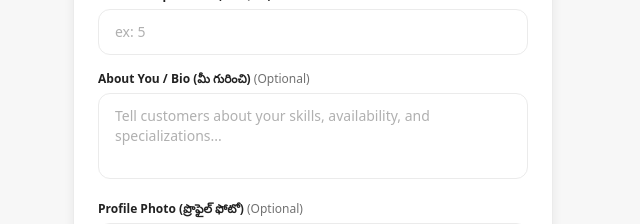
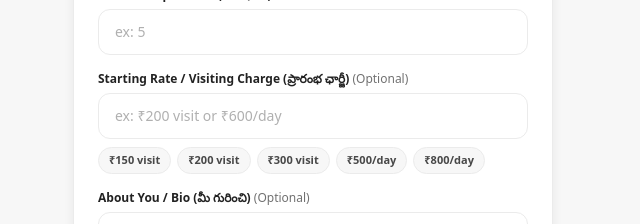
Before and after one commit to ManoharBarma/work-adda, a Next.js app: page /register in a window 1280 px wide. Shown: the part 634-858 px from the top of the page, without its empty margins (327-967 px from the left). Built offline with nearby package versions, Linux system fonts and the light colour scheme; no server answers; the database is empty.

Commit message:
feat: add optional starting rate / visiting charge field and display

```diff
--- a/src/app/admin/worker/[id]/edit/EditWorkerForm.tsx
+++ b/src/app/admin/worker/[id]/edit/EditWorkerForm.tsx
@@ -4,6 +4,8 @@ import { useState, useTransition } from "react";
 import { updateWorkerAdmin } from "@/app/actions/worker";
 import { useRouter } from "next/navigation";
 import { ProfilePhotoField, WorkPhotosField } from "@/components/ImageUpload";
+import VisitingChargeField from "@/components/VisitingChargeField";
+import { parseWorkerBio } from "@/lib/workerBio";
 import {
   ALL_SIRCILLA_NAME_EN,
   ALL_SIRCILLA_NAME_TE,
@@ -33,6 +35,7 @@ export default function EditWorkerForm({ worker, categories, localities }: { wor
   };
 
   const defaultCategorySlugs = worker.categories?.map((c: any) => c.slug) || [];
+  const { visitingCharge, cleanBio } = parseWorkerBio(worker.bio);
 
   return (
     <form action={handleSubmit} className="bg-white p-6 sm:p-8 rounded-2xl border border-[#EBEBEB] shadow-[0_2px_8px_rgba(0,0,0,0.04)] space-y-6">
@@ -147,6 +150,8 @@ export default function EditWorkerForm({ worker, categories, localities }: { wor
         </div>
       </div>
 
+      <VisitingChargeField initialValue={visitingCharge || ""} />
+
       {/* Bio */}
       <div>
         <label className="block text-xs font-semibold text-[#484848] mb-1.5">
@@ -155,7 +160,7 @@ export default function EditWorkerForm({ worker, categories, localities }: { wor
         <textarea
           name="bio"
           rows={3}
-          defaultValue={worker.bio || ""}
+          defaultValue={cleanBio}
           className="w-full bg-[#F7F7F7] border border-[#EBEBEB] px-3.5 py-2.5 rounded-xl text-sm text-[#222222] placeholder:text-[#B0B0B0] focus:outline-none focus:bg-white focus:border-[#222222] transition resize-none"
         ></textarea>
       </div>
--- a/src/app/admin/worker/new/AdminAddWorkerForm.tsx
+++ b/src/app/admin/worker/new/AdminAddWorkerForm.tsx
@@ -4,6 +4,7 @@ import { useState } from "react";
 import { useRouter } from "next/navigation";
 import { adminRegisterWorker } from "@/app/actions/worker";
 import { ProfilePhotoField, WorkPhotosField } from "@/components/ImageUpload";
+import VisitingChargeField from "@/components/VisitingChargeField";
 import {
   ALL_SIRCILLA_NAME_EN,
   ALL_SIRCILLA_NAME_TE,
@@ -230,6 +231,9 @@ export default function AdminAddWorkerForm({ categories, localities }: { categor
         </div>
       )}
 
+      {/* Visiting Charge */}
+      <VisitingChargeField />
+
       {/* Bio */}
       <div>
         <label className="block text-xs font-semibold text-[#484848] mb-1">
--- a/src/app/register/RegisterForm.tsx
+++ b/src/app/register/RegisterForm.tsx
@@ -4,6 +4,7 @@ import Link from "next/link";
 import { useState, useTransition } from "react";
 import { registerWorker } from "@/app/actions/worker";
 import { ProfilePhotoField, WorkPhotosField } from "@/components/ImageUpload";
+import VisitingChargeField from "@/components/VisitingChargeField";
 import {
   ALL_SIRCILLA_NAME_EN,
   ALL_SIRCILLA_NAME_TE,
@@ -275,6 +276,8 @@ export default function RegisterForm({ categories, localities }: { categories: a
             />
           </div>
 
+          <VisitingChargeField />
+
           <div>
             <label className="block text-xs font-bold text-[#222222] mb-1.5">
               About You / Bio (మీ గురించి) <span className="text-xs font-normal text-[#717171]">(Optional)</span>
--- a/src/app/worker/[slug]/page.tsx
+++ b/src/app/worker/[slug]/page.tsx
@@ -4,6 +4,7 @@ import Link from "next/link";
 import { notFound } from "next/navigation";
 import { getWorkerBySlug } from "@/app/actions/worker";
 import { isAllSircillaLocality } from "@/lib/locality";
+import { parseWorkerBio } from "@/lib/workerBio";
 import WorkerActions, { WorkerShareButton } from "./WorkerActions";
 import ReportWorkerButton from "./ReportWorkerButton";
 import SaveWorkerButton from "@/components/SaveWorkerButton";
@@ -54,8 +55,9 @@ export default async function WorkerProfilePage({
   const categoryNames = data.categories.map((c) => c.nameEnglish).join(", ");
   const categorySlug = data.categories[0]?.slug || "";
   const skills = data.skills.map((ws) => ws.skill.nameEnglish);
+  const { visitingCharge, cleanBio } = parseWorkerBio(data.bio);
   const about =
-    data.bio ||
+    cleanBio ||
     "Experienced and reliable worker available for work in Sircilla. Contact directly for availability and rates.";
 
   return (
@@ -144,7 +146,7 @@ export default async function WorkerProfilePage({
           </div>
 
           {/* Highlights Row */}
-          <div className="grid grid-cols-2 gap-3 pt-4 border-t border-[#EBEBEB]">
+          <div className={`grid gap-3 pt-4 border-t border-[#EBEBEB] ${visitingCharge ? "grid-cols-3" : "grid-cols-2"}`}>
             <div className="bg-[#F7F7F7] rounded-xl p-3 border border-[#EBEBEB]/70">
               <span className="text-xs text-[#717171] block mb-0.5">Experience (అనుభవం)</span>
               <span className="text-base font-extrabold text-[#222222]">
@@ -163,6 +165,15 @@ export default async function WorkerProfilePage({
                 {data.locality.nameTelugu}
               </span>
             </div>
+            {visitingCharge && (
+              <div className="bg-[#ECFDF5] rounded-xl p-3 border border-[#A7F3D0]">
+                <span className="text-xs text-[#008A05] block mb-0.5">Starting Rate</span>
+                <span className="text-sm font-extrabold text-[#008A05] block truncate" title={visitingCharge}>
+                  {visitingCharge}
+                </span>
+                <span className="text-[10px] text-[#008A05]/80 block truncate">ప్రారంభ ఛార్జీ</span>
+              </div>
+            )}
           </div>
         </div>
 
--- /dev/null
+++ b/src/components/VisitingChargeField.tsx
@@ -0,0 +1,55 @@
+"use client";
+
+import { useState } from "react";
+
+const QUICK_RATES = [
+  "₹150 visit",
+  "₹200 visit",
+  "₹300 visit",
+  "₹500/day",
+  "₹800/day",
+];
+
+export default function VisitingChargeField({
+  name = "visitingCharge",
+  initialValue = "",
+}: {
+  name?: string;
+  initialValue?: string;
+}) {
+  const [value, setValue] = useState(initialValue);
+
+  return (
+    <div>
+      <label className="block text-xs font-bold text-[#222222] mb-1.5">
+        Starting Rate / Visiting Charge (ప్రారంభ ఛార్జీ){" "}
+        <span className="text-xs font-normal text-[#717171]">(Optional)</span>
+      </label>
+      <input
+        name={name}
+        type="text"
+        maxLength={50}
+        value={value}
+        onChange={(e) => setValue(e.target.value)}
+        placeholder="ex: ₹200 visit or ₹600/day"
+        className="w-full border border-[#EBEBEB] rounded-xl px-4 py-3 text-sm text-[#222222] placeholder-[#B0B0B0] focus:outline-none focus:ring-2 focus:ring-[#FF385C]/20 focus:border-[#FF385C] bg-white transition-all"
+      />
+      <div className="flex flex-wrap gap-1.5 mt-2">
+        {QUICK_RATES.map((rate) => (
+          <button
+            key={rate}
+            type="button"
+            onClick={() => setValue(rate)}
+            className={`px-2.5 py-1 rounded-full text-[11px] font-semibold border transition ${
+              value === rate
+                ? "bg-[#222222] text-white border-[#222222]"
+                : "bg-[#F7F7F7] text-[#484848] border-[#EBEBEB] hover:border-[#222222]"
+            }`}
+          >
+            {rate}
+          </button>
+        ))}
+      </div>
+    </div>
+  );
+}
--- a/src/components/WorkerCard.tsx
+++ b/src/components/WorkerCard.tsx
@@ -1,6 +1,7 @@
 import Image from "next/image";
 import Link from "next/link";
 import { isAllSircillaLocality } from "@/lib/locality";
+import { parseWorkerBio } from "@/lib/workerBio";
 import SaveWorkerButton from "@/components/SaveWorkerButton";
 
 export interface WorkerCardData {
@@ -9,6 +10,7 @@ export interface WorkerCardData {
   fullName: string;
   fullNameTelugu?: string | null;
   profilePhotoUrl?: string | null;
+  bio?: string | null;
   mobileVerified: boolean;
   experienceYears: number;
   locality?: {
@@ -26,6 +28,8 @@ interface WorkerCardProps {
 }
 
 export default function WorkerCard({ worker, showCategories = false }: WorkerCardProps) {
+  const { visitingCharge } = parseWorkerBio(worker.bio);
+
   return (
     <div className="relative group">
       <SaveWorkerButton
@@ -89,6 +93,11 @@ export default function WorkerCard({ worker, showCategories = false }: WorkerCar
               <span className="text-[11px] text-[#717171]">
                 ({worker.experienceYears} సం. అనుభవం)
               </span>
+              {visitingCharge && (
+                <span className="font-semibold text-[#008A05] bg-[#ECFDF5] px-2 py-0.5 rounded-md border border-[#A7F3D0]">
+                  {visitingCharge}
+                </span>
+              )}
             </div>
 
             {worker.locality && (
--- /dev/null
+++ b/src/lib/workerBio.ts
@@ -0,0 +1,33 @@
+const RATE_PREFIX_REGEX = /^Starting Rate:\s*(.+?)(?:\r?\n\r?\n|\r?\n|$)/i;
+
+export function parseWorkerBio(rawBio?: string | null): {
+  visitingCharge: string | null;
+  cleanBio: string;
+} {
+  if (!rawBio) {
+    return { visitingCharge: null, cleanBio: "" };
+  }
+
+  const trimmed = rawBio.trim();
+  const match = trimmed.match(RATE_PREFIX_REGEX);
+  if (!match) {
+    return { visitingCharge: null, cleanBio: trimmed };
+  }
+
+  const visitingCharge = match[1].trim() || null;
+  const cleanBio = trimmed.slice(match[0].length).trim();
+  return { visitingCharge, cleanBio };
+}
+
+export function composeWorkerBio(
+  rawBio?: string | null,
+  visitingCharge?: string | null
+): string | null {
+  const { cleanBio } = parseWorkerBio(rawBio);
+  const cleanRate = visitingCharge?.replace(/[\r\n]+/g, " ").trim().slice(0, 50) || "";
+
+  if (!cleanRate && !cleanBio) return null;
+  if (!cleanRate) return cleanBio;
+  if (!cleanBio) return `Starting Rate: ${cleanRate}`;
+  return `Starting Rate: ${cleanRate}\n\n${cleanBio}`;
+}
```
Also changed, not shown: src/app/actions/worker.ts (+10 -3 lines).
